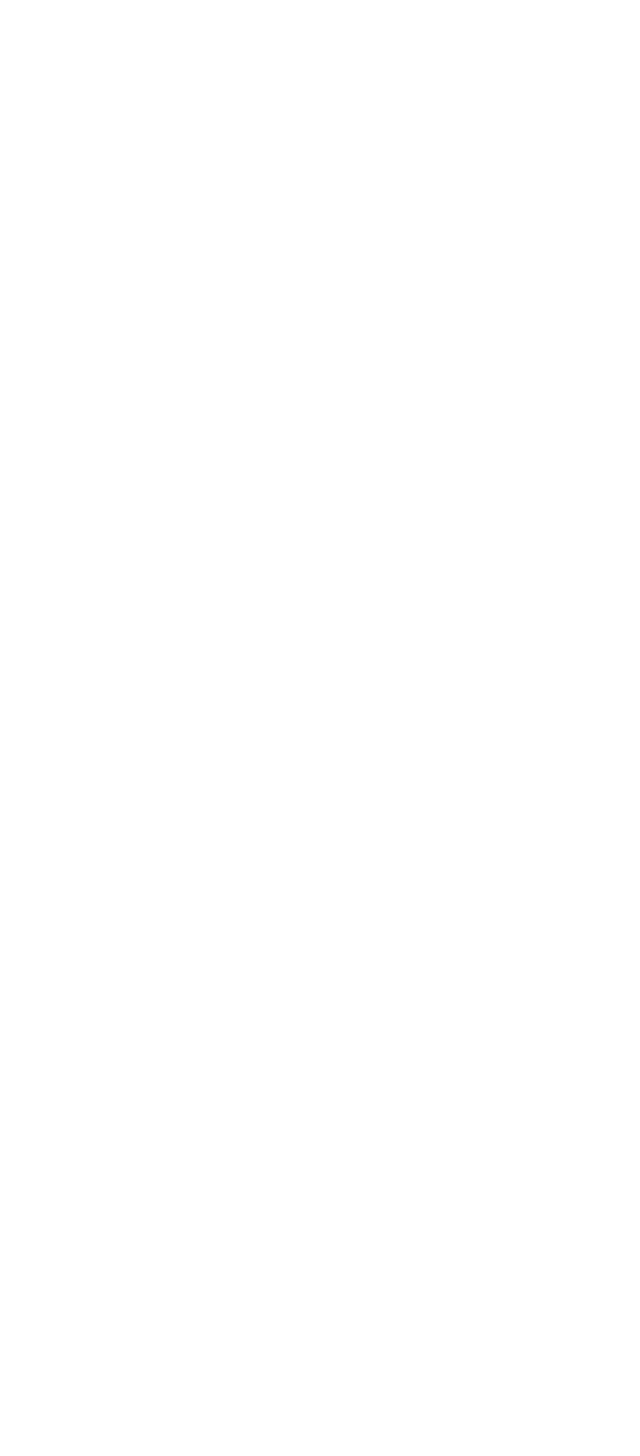
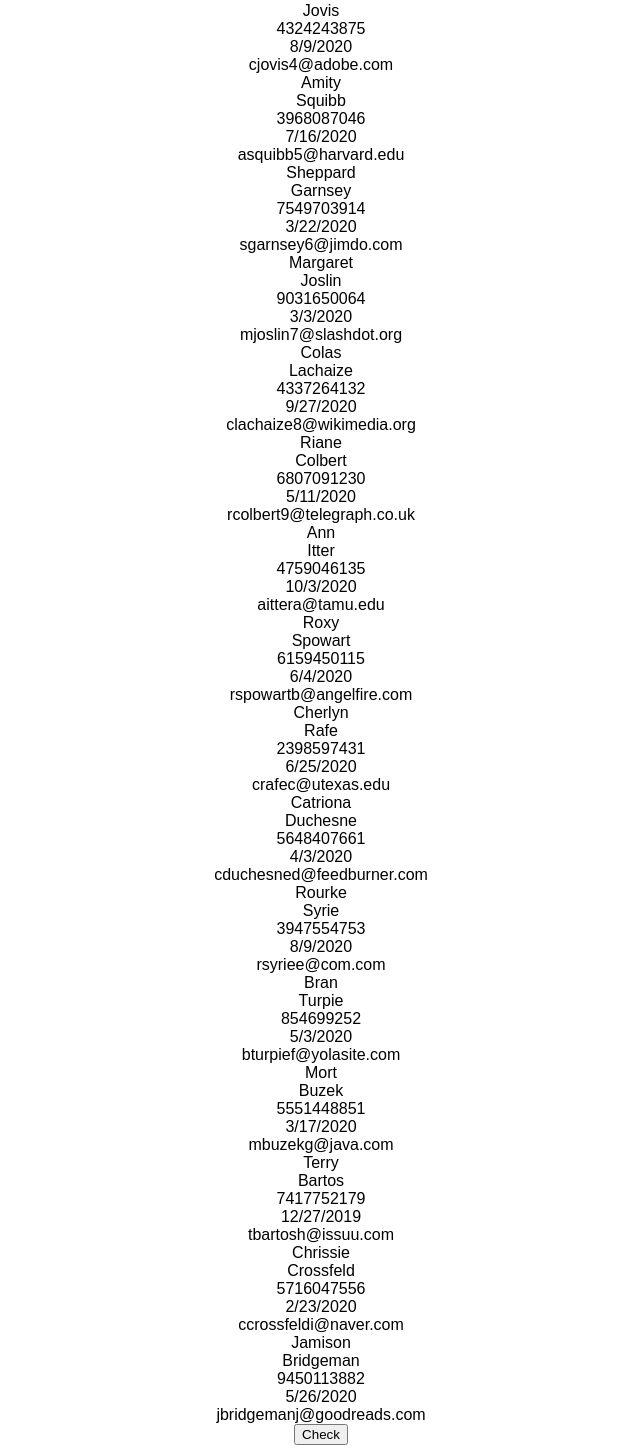
Before and after one commit to ocastaneda82/crm-test, a React (Create React App) app: page / in a window 1280 px wide. Shown: the part 594-2050 px from the top of the page, without its empty margins (319-959 px from the left). Before the commit the page ends 800 px from the top, so only its background shows below. Built offline with nearby package versions, Linux system fonts and the light colour scheme; no server answers.

Commit message:
Componentes funcionales

```diff
--- /dev/null
+++ b/src/components/Button.jsx
@@ -0,0 +1,18 @@
+import React from "react";
+
+const Button = ({ text, firstValidation, secondValidation }) => {
+  return (
+    <button
+      className="boton--check"
+      onClick={() => {
+        console.log("Click en el Button");
+        firstValidation("First Validation");
+        secondValidation("Second Validation");
+      }}
+    >
+      <span>{text}</span>
+    </button>
+  );
+};
+
+export default Button;
--- /dev/null
+++ b/src/components/Lead.jsx
@@ -0,0 +1,21 @@
+import React, { Fragment } from "react";
+
+const Lead = ({
+  first_name,
+  last_name,
+  national_identification_number,
+  birthdate,
+  email,
+}) => {
+  return (
+    <Fragment>
+      <div>{`${first_name}`}</div>
+      <div>{`${last_name}`}</div>
+      <div>{`${national_identification_number}`}</div>
+      <div>{`${birthdate}`}</div>
+      <div>{`${email}`}</div>
+    </Fragment>
+  );
+};
+
+export default Lead;
--- a/src/components/Leads.jsx
+++ b/src/components/Leads.jsx
@@ -1,33 +1,12 @@
 import React from "react";
 import crm_data from "../data";
+import Lead from "./Lead";
+import Button from "./Button";
 
-// console.log(crm_data);
-
-// const Leads = () => (
-class Leads extends React.Component {
-  constructor(props) {
-    super(props);
-    this.state = {
-      // data: crm_data.data,
-      data: [],
-    };
-    this.getExternalLeads = this.getExternalLeads.bind(this);
-    this.firstValidation = this.firstValidation.bind(this);
-    this.secondValidation = this.secondValidation.bind(this);
-  }
-  // consulto datos externos
-  async getExternalLeads() {
-    // console.log("entro!");
-    const res = await fetch(
-      // "https://swapi.dev/api/planets/"
-      "http://68.183.97.181/checkproyects/items/crm_test"
-    );
-    const data = await res.json();
-    return data.data;
-  }
-
-  async firstValidation() {
-    const externalData = await this.getExternalLeads();
+const Leads = () => {
+  const firstValidationFunction = async (text) => {
+    console.log(text);
+    const externalData = await getExternalLeads();
     const internalData = crm_data.data;
     const finalResult = [];
     internalData.forEach((lead) => {
@@ -46,24 +25,24 @@
       }
     });
     console.log(finalResult);
-  }
-
-  async secondValidation() {
-    const externalData = await this.getExternalLeads();
+  };
+  const secondValidationFunction = async (text) => {
+    console.log(text);
+    const externalData = await getExternalLeads();
     const resultado = externalData.filter((leadExt) => {
       return leadExt.judicial_records === false;
     });
     console.log(resultado);
-  }
+  };
 
-  async componentDidMount() {
-    const data = await this.getExternalLeads();
-    this.setState({ data });
-    this.firstValidation();
-    this.secondValidation();
-  }
-
-  render() {
+  // consulto datos externos
+  const getExternalLeads = async () => {
+    const res = await fetch(
+      "http://68.183.97.181/checkproyects/items/crm_test"
+    );
+    const data = await res.json();
+    return data.data;
+  };
   return (
     <section>
       <h2>Leads</h2>
@@ -75,26 +54,19 @@
           <div>Birth Date</div>
           <div>Email</div>
         </div>
-          {this.state.data.map((lead, index) => (
+        {crm_data.data.map((lead, index) => (
           <div className="row__item" key={index}>
-              <div>{`${lead.first_name}`}</div>
-              <div>{`${lead.last_name}`}</div>
-              <div>{`${lead.national_identification_number}`}</div>
-              <div>{`${lead.birthdate}`}</div>
-              <div>{`${lead.email}`}</div>
+            <Lead key={index} {...lead} />
           </div>
-            // <Lead
-            //   name={`${user.name.first} ${user.name.last}`}
-            //   avatar={user.picture.thumbnail}
-            //   email={user.email}
-            //   key={user.id.value}
-            // />
         ))}
       </div>
-        <button>Check</button>
+      <Button
+        text="Check"
+        firstValidation={firstValidationFunction}
+        secondValidation={secondValidationFunction}
+      />
     </section>
   );
-  }
-}
+};
 
 export default Leads;
```
Also changed, not shown: src/components/bkLeads.jsx (added, +92 -0 lines). Lines whose indentation alone changed are shown as unchanged.
